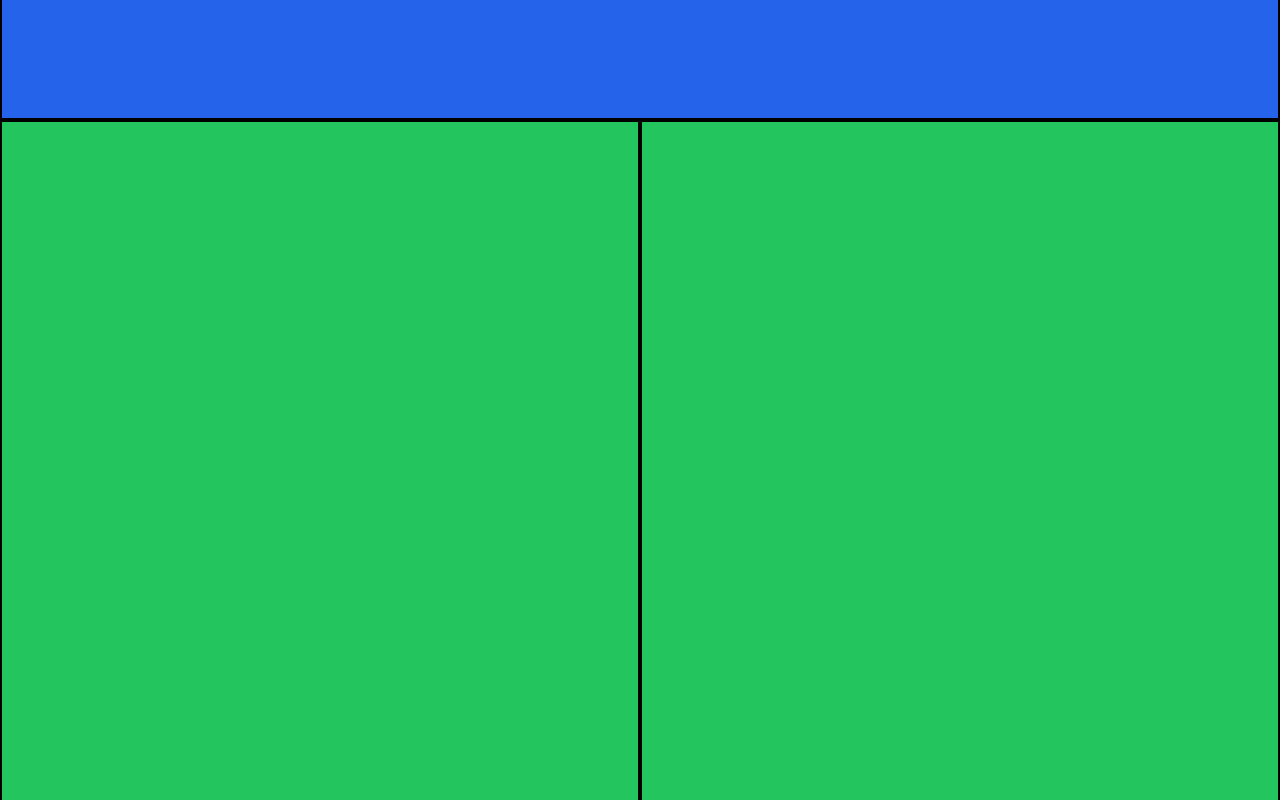
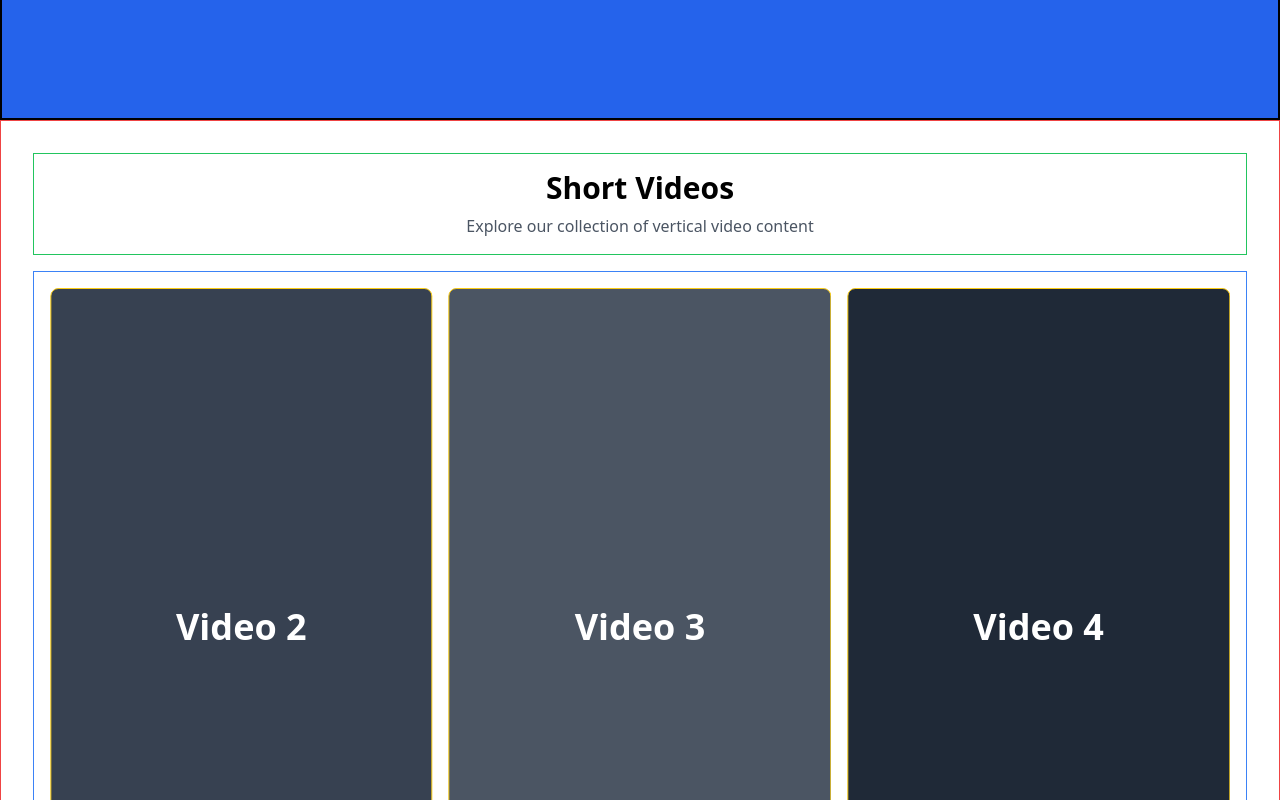
Before and after one commit to ayoubelouardi/bodyfull-clone-yc, a plain HTML site: page index.html in a window 1280 px wide. Shown: the part 2280-3080 px from the top of the page. Drawn offline with nearby package versions, Linux system fonts and the light colour scheme.

Commit message:
Remove unused two-column section from index.html

```diff
--- a/index.html
+++ b/index.html
@@ -107,15 +107,6 @@
 
         </div>
 
-    </section>
-
-    <section class="w-full min-h-screen bg-red-500 flex flex-wrap">
-        <div class="flex-1 min-w-[300px] bg-green-500 border-2 border-black flex items-center justify-center">
-            <p class="hidden">c</p>
-        </div>
-        <div class="flex-1 min-w-[300px] bg-green-500 border-2 border-black flex items-center justify-center">
-            <p class="hidden">c</p>
-        </div>
     </section>
 
     <!-- 🏗️ Video Carousel Section -->
```
